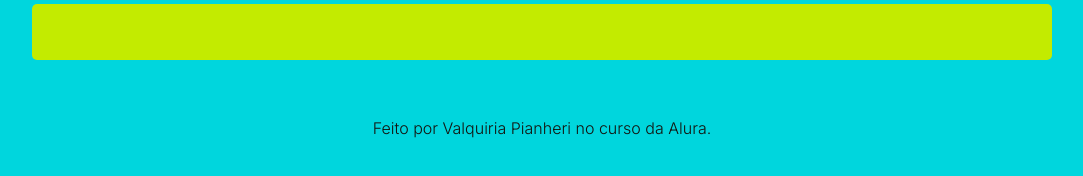
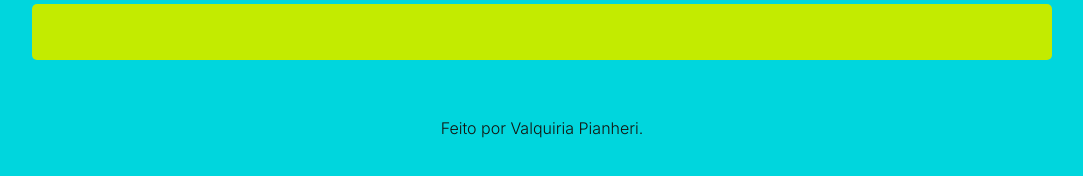
Before and after one commit to Valqps/JogoNumeroSecreto, a plain HTML site: page index.html in a window 1280 px wide. Shown: the part 308-484 px from the top of the page, without its empty margins (98-1181 px from the left). Drawn offline with nearby package versions, Linux system fonts and the light colour scheme; a web font is replaced by a local one.

Commit message:
Atualização do texto

```diff
--- a/index.html
+++ b/index.html
@@ -25,7 +25,7 @@
         <span class="box">20</span>
         <div class="mensagem__computador">O número secreto é maior. <i class="fa-solid fa-arrow-up-long"></i></div> -->
     </div>
-    <footer class="rodape">Feito por Valquiria Pianheri no curso da Alura.</footer>
+    <footer class="rodape">Feito por Valquiria Pianheri.</footer>
     <script src="app/sortearNumero.js"></script>
     <script src="app/reconhecimentoFala.js"></script>
     <script src="app/verificadorNumero.js"></script>
```
